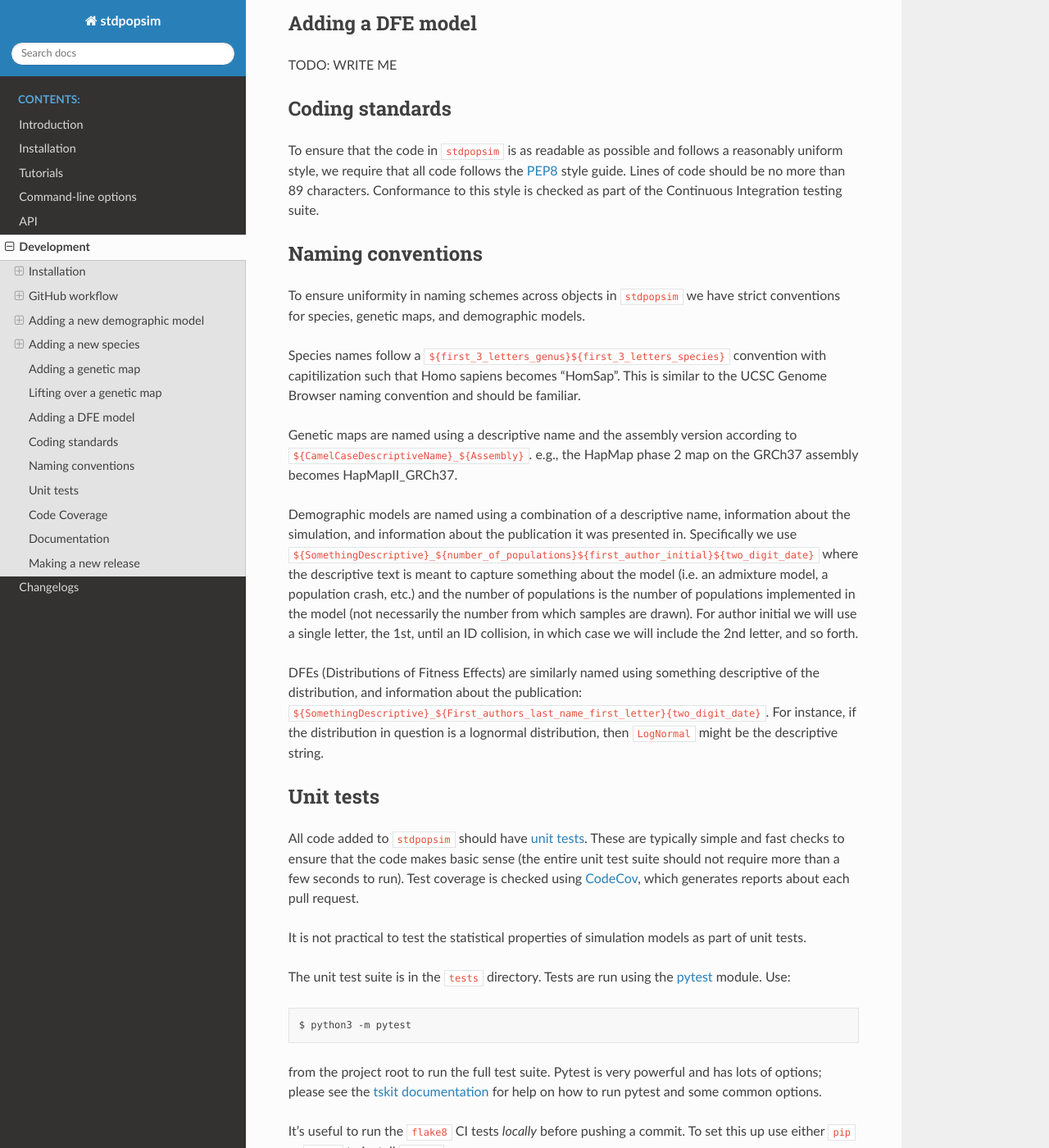
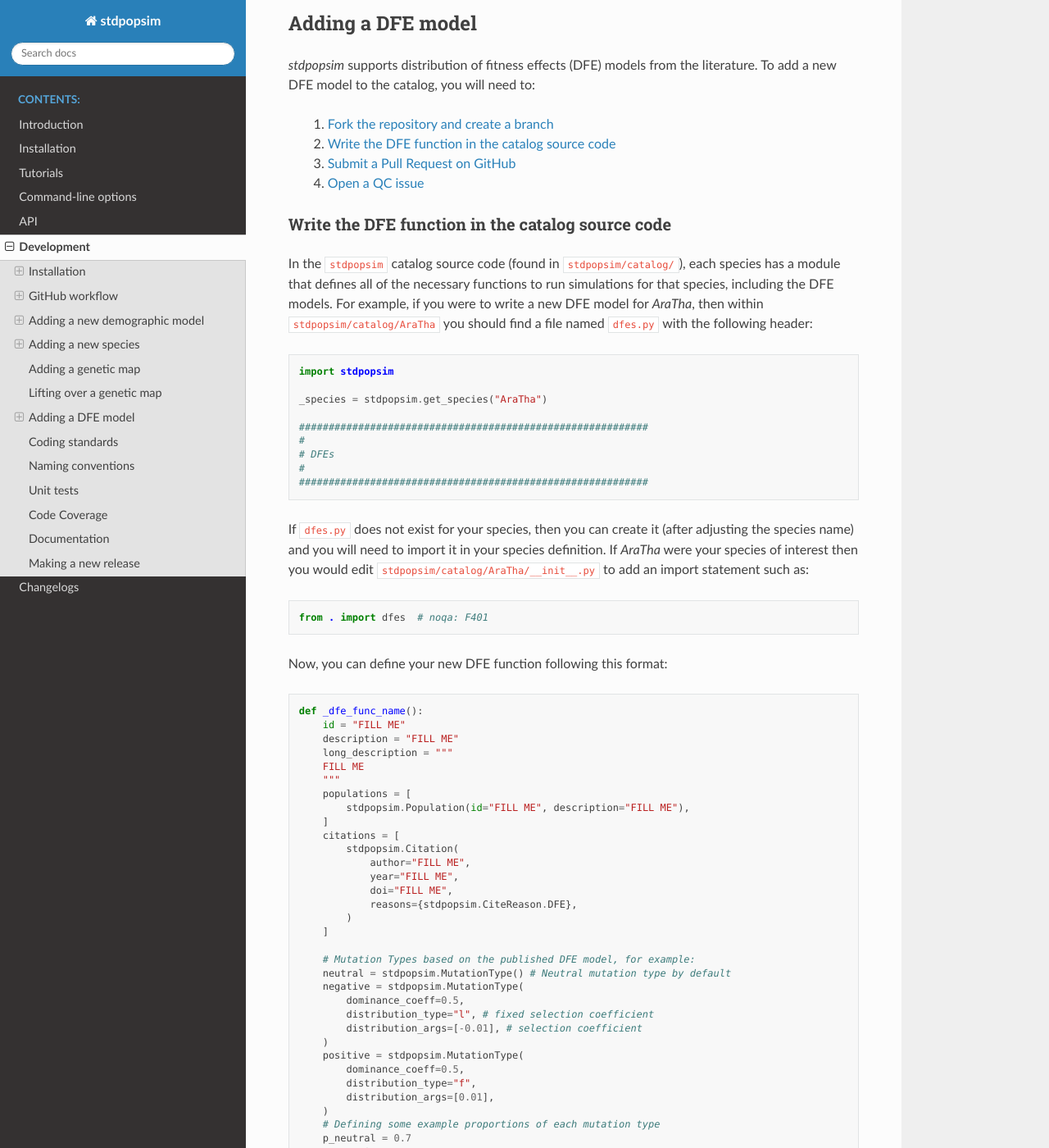
Before and after one commit to popsim-consortium/stdpopsim, a Sphinx documentation site: the page built from docs/development.rst, in a window 1280 px wide and 1400 px high, scrolled down 20720 px. Shown: the whole window at 82% size. Built offline with Sphinx 7.4.7 and the Read the Docs theme 2.0.0, drawn with Linux system fonts in a browser that asks for light colours; pages that are not in the unit, such as notebooks, are missing from menus; some of the changed text lies outside the part shown.

Commit message:
docs for adding DFE

```diff
--- a/docs/conf.py
+++ b/docs/conf.py
@@ -71,7 +71,7 @@ index_doc = "index"
 #
 # This is also used if you do content translation via gettext catalogs.
 # Usually you set "language" from the command line for these cases.
-language = None
+language = "en"
 
 # List of patterns, relative to source directory, that match files and
 # directories to ignore when looking for source files.
--- a/docs/development.rst
+++ b/docs/development.rst
@@ -1122,7 +1122,117 @@ to him until directed).
 Adding a DFE model
 ******************
 
-TODO: WRITE ME
+`stdpopsim` supports distribution of fitness effects (DFE) models from the
+literature. To add a new DFE model to the catalog, you will need to:
+
+    1. `Fork the repository and create a branch`_
+
+    2. `Write the DFE function in the catalog source code`_
+
+    3. `Submit a Pull Request on GitHub`_
+
+    4. `Open a QC issue`_
+
+---------------------------------------------------
+Write the DFE function in the catalog source code
+---------------------------------------------------
+
+In the ``stdpopsim`` catalog source code (found in ``stdpopsim/catalog/``),
+each species has a module that defines all of the necessary functions to run
+simulations for that species, including the DFE models. For example, if you
+were to write a new DFE model for `AraTha`, then within ``stdpopsim/catalog/AraTha``
+you should find a file named ``dfes.py`` with the following header:
+
+.. code-block:: python
+
+    import stdpopsim
+
+    _species = stdpopsim.get_species("AraTha")
+
+    ###########################################################
+    #
+    # DFEs
+    #
+    ###########################################################
+
+If ``dfes.py`` does not exist for your species, then you can create it
+(after adjusting the species name) and you will need to import it in your species
+definition. If `AraTha` were your species of interest then you would edit
+``stdpopsim/catalog/AraTha/__init__.py`` to add an import statement such as:
+
+.. code-block:: python
+
+    from . import dfes  # noqa: F401
+
+Now, you can define your new DFE function following this format:
+
+.. code-block:: python
+
+    def _dfe_func_name():
+        id = "FILL ME"
+        description = "FILL ME"
+        long_description = """
+        FILL ME
+        """
+        populations = [
+            stdpopsim.Population(id="FILL ME", description="FILL ME"),
+        ]
+        citations = [
+            stdpopsim.Citation(
+                author="FILL ME",
+                year="FILL ME",
+                doi="FILL ME",
+                reasons={stdpopsim.CiteReason.DFE},
+            )
+        ]
+
+        # Mutation Types based on the published DFE model, for example:
+        neutral = stdpopsim.MutationType() # Neutral mutation type by default
+        negative = stdpopsim.MutationType(
+            dominance_coeff=0.5,
+            distribution_type="l", # fixed selection coefficient
+            distribution_args=[-0.01], # selection coefficient
+        )
+        positive = stdpopsim.MutationType(
+            dominance_coeff=0.5,
+            distribution_type="f",
+            distribution_args=[0.01],
+        )
+        # Defining some example proportions of each mutation type
+        p_neutral = 0.7
+        p_negative = 0.299
+        p_positive = 1 - p_neutral - p_negative
+
+        # Example return statement for this example DFE with three mutation types.
+        return stdpopsim.DFE(
+            id=id,
+            description=description,
+            long_description=long_description,
+            mutation_types=[neutral, negative, positive],
+            proportions=[p_neutral, p_negative, p_positive],
+            citations=citations,
+        )
+
+
+
+    _species.add_dfe(_dfe_func_name())
+
+---------------------------------------------------
+Open a QC issue
+---------------------------------------------------
+
+Open a new issue requesting for a quality control check on your newly implemented
+DFE model. You should structure the issue as follows:
+
+    1. **PR for new model:**
+
+    2. **Original paper:**
+
+    3. **Parameter values:**
+
+    4. **Potential issues:**
+
+    5. **QC'er requests:**
 
 
 ****************
```
